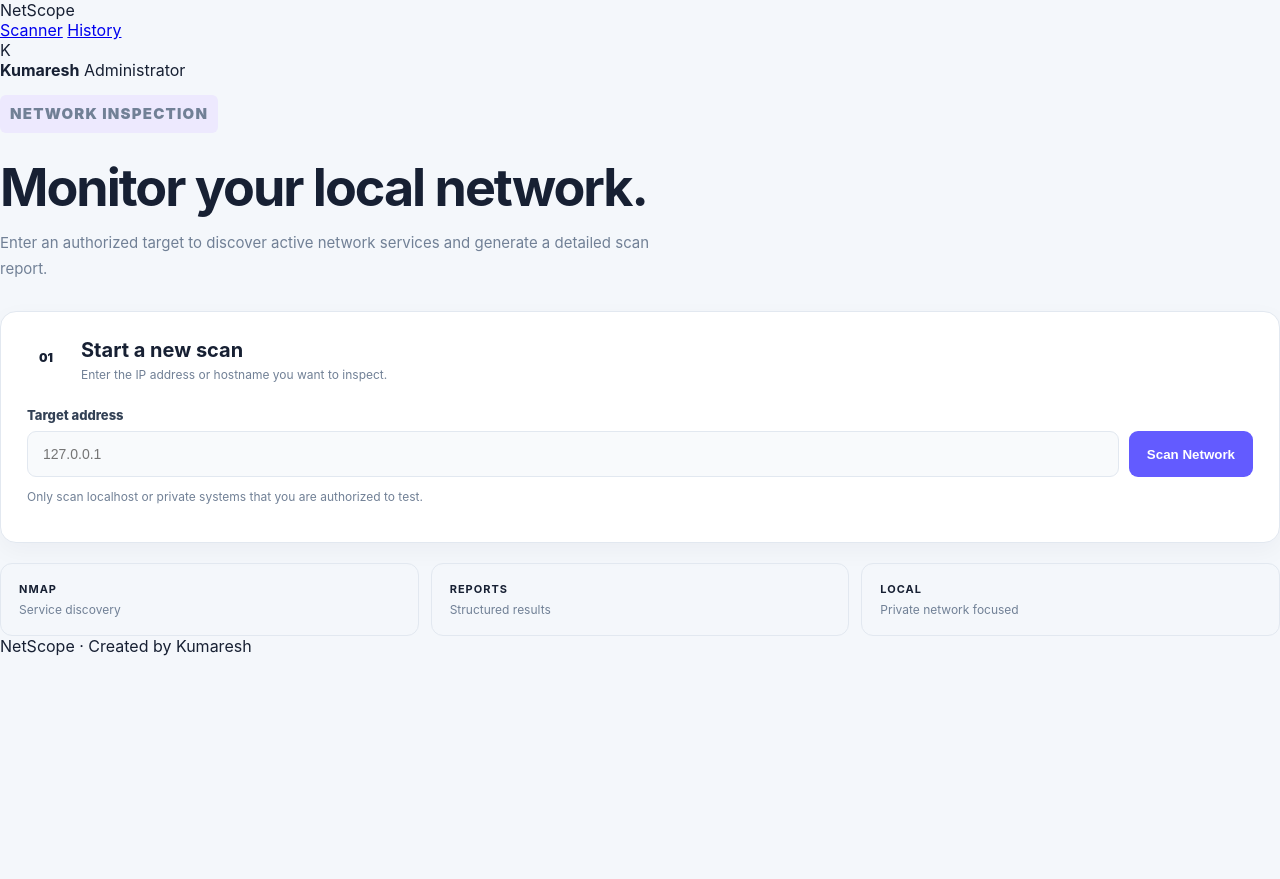
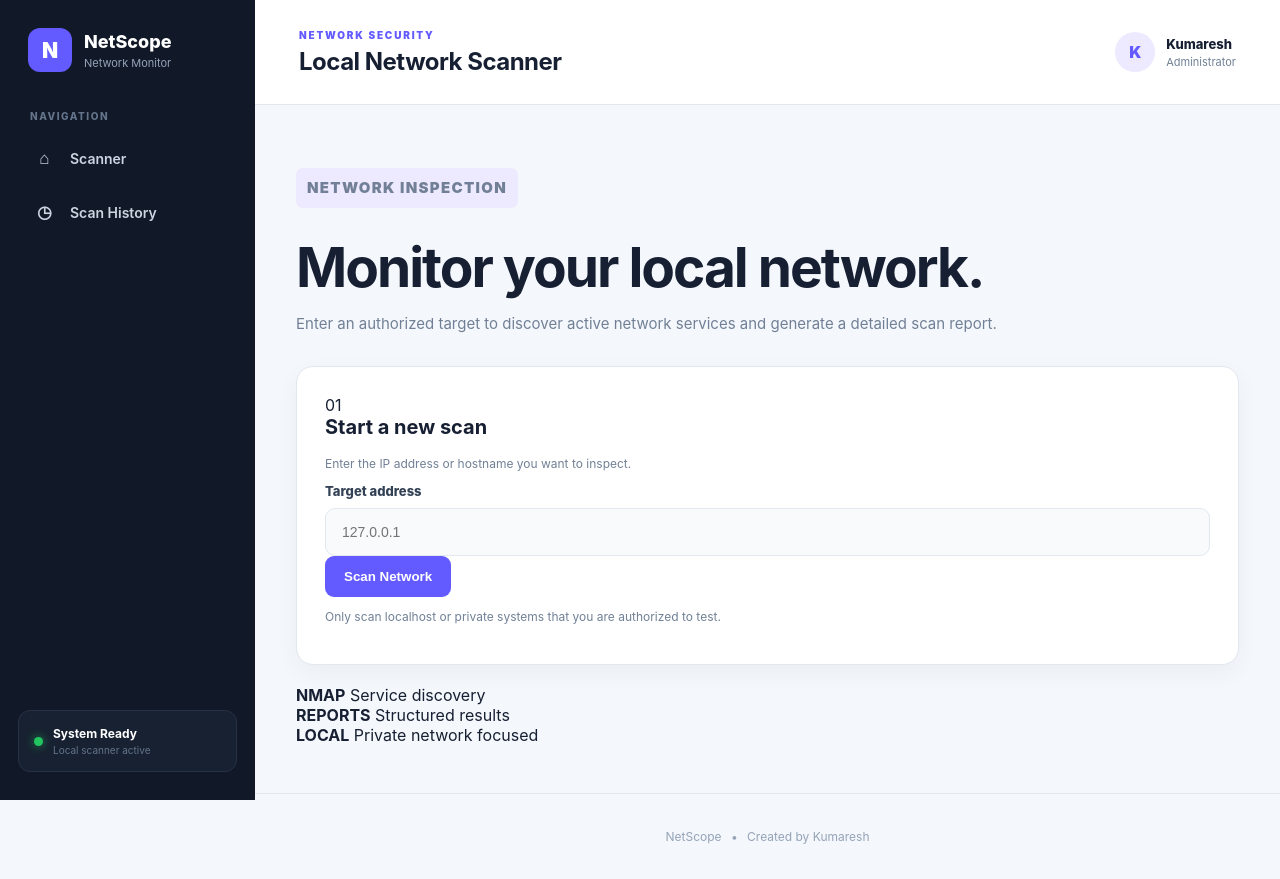
Before and after one commit to Kumaresh-cyber/netscope-reporter, a Flask app: page / in a window 1280 px wide. Before the commit the page ends 656 px from the top, so only its background shows below. Run offline with Flask 3, Linux system fonts and the light colour scheme.

Commit message:
Update Kumaresh UI

```diff
--- a/static/style.css
+++ b/static/style.css
@@ -11,7 +11,7 @@
     --muted: #718096;
     --primary: #635bff;
     --primary-dark: #5148d8;
-    --green: #16a34a;
+    --green: #22c55e;
 }
 
 html {
@@ -27,13 +27,15 @@ body {
 }
 
 
-/* ---------- SIDEBAR ---------- */
+/* =========================
+   SIDEBAR
+========================= */
 
 .sidebar {
     position: fixed;
     left: 0;
     top: 0;
-    width: 245px;
+    width: 255px;
     height: 100vh;
     background: #111827;
     color: white;
@@ -47,17 +49,17 @@ body {
     display: flex;
     align-items: center;
     gap: 12px;
-    padding: 0 10px 35px;
+    padding: 0 10px 38px;
 }
 
 .logo-icon {
-    width: 42px;
-    height: 42px;
+    width: 44px;
+    height: 44px;
     border-radius: 12px;
     display: grid;
     place-items: center;
     background: var(--primary);
-    font-size: 20px;
+    font-size: 21px;
     font-weight: 900;
 }
 
@@ -67,14 +69,14 @@ body {
 }
 
 .logo-sub {
-    margin-top: 3px;
+    margin-top: 4px;
     color: #94a3b8;
     font-size: 11px;
 }
 
 .menu-title {
     padding: 0 12px;
-    margin-bottom: 12px;
+    margin-bottom: 13px;
     color: #64748b;
     font-size: 10px;
     font-weight: 800;
@@ -127,7 +129,7 @@ body {
     width: 9px;
     height: 9px;
     border-radius: 50%;
-    background: #22c55e;
+    background: var(--green);
     box-shadow: 0 0 10px rgba(34, 197, 94, .7);
 }
 
@@ -143,18 +145,21 @@ body {
 }
 
 
-/* ---------- MAIN PAGE ---------- */
+/* =========================
+   MAIN PAGE
+========================= */
 
 .page {
     min-height: 100vh;
-    margin-left: 245px;
+    margin-left: 255px;
 }
 
 .topbar {
-    height: 100px;
-    padding: 0 42px;
+    height: 105px;
+    padding: 0 44px;
     background: var(--surface);
     border-bottom: 1px solid var(--border);
+
     display: flex;
     align-items: center;
     justify-content: space-between;
@@ -168,25 +173,33 @@ body {
 }
 
 .topbar h1 {
-    margin: 5px 0 0;
+    margin: 6px 0 0;
     font-size: 24px;
     letter-spacing: -.5px;
 }
 
+
+/* =========================
+   USER
+========================= */
+
 .user-card {
     display: flex;
     align-items: center;
-    gap: 10px;
+    gap: 11px;
 }
 
 .user-avatar {
-    width: 38px;
-    height: 38px;
+    width: 40px;
+    height: 40px;
     border-radius: 50%;
+
     display: grid;
     place-items: center;
+
     background: #ede9fe;
     color: var(--primary);
+
     font-weight: 900;
 }
 
@@ -201,21 +214,77 @@ body {
     font-size: 11px;
 }
 
+
+/* =========================
+   CONTENT
+========================= */
+
 .content {
     width: min(1100px, 92%);
-    margin: 38px auto;
+    margin: 48px auto;
 }
 
 
-/* ---------- CARDS ---------- */
+/* =========================
+   HERO
+========================= */
+
+.hero {
+    margin-bottom: 30px;
+}
+
+.eyebrow {
+    display: inline-block;
+
+    padding: 7px 11px;
+
+    border-radius: 7px;
+
+    background: #ede9fe;
+    color: var(--primary);
+
+    font-size: 10px;
+    font-weight: 900;
+
+    letter-spacing: 1.3px;
+}
+
+.hero h1 {
+    margin: 16px 0 9px;
+
+    font-size: clamp(36px, 5vw, 55px);
+
+    line-height: 1.04;
+    letter-spacing: -2px;
+}
+
+.hero p {
+    max-width: 720px;
+
+    color: var(--muted);
+
+    font-size: 15px;
+    line-height: 1.7;
+}
+
+
+/* =========================
+   CARDS
+========================= */
 
 .card {
     background: var(--surface);
+
     border: 1px solid var(--border);
-    border-radius: 16px;
-    padding: 26px;
+
+    border-radius: 17px;
+
+    padding: 28px;
+
     margin: 20px 0;
-    box-shadow: 0 8px 25px rgba(15, 23, 42, .04);
+
+    box-shadow:
+        0 8px 25px rgba(15, 23, 42, .045);
 }
 
 .card h2 {
@@ -223,118 +292,137 @@ body {
     font-size: 20px;
 }
 
-.hero {
-    margin-bottom: 28px;
-}
 
-.eyebrow {
-    display: inline-block;
-    padding: 6px 10px;
-    border-radius: 6px;
-    background: #ede9fe;
-    color: var(--primary);
-    font-size: 10px;
-    font-weight: 900;
-    letter-spacing: 1.2px;
-}
-
-.hero h1 {
-    margin: 13px 0 8px;
-    font-size: clamp(34px, 5vw, 52px);
-    line-height: 1.05;
-    letter-spacing: -2px;
-}
-
-.hero p {
-    max-width: 680px;
-    color: var(--muted);
-    font-size: 15px;
-    line-height: 1.7;
-}
-
-
-/* ---------- FORM ---------- */
+/* =========================
+   FORM
+========================= */
 
 label {
     display: block;
-    margin-bottom: 8px;
+
+    margin-bottom: 9px;
+
     color: #334155;
+
     font-size: 13px;
     font-weight: 800;
 }
 
 input {
     width: 100%;
-    padding: 14px 15px;
+
+    padding: 15px 16px;
+
     border: 1px solid var(--border);
-    border-radius: 9px;
+
+    border-radius: 10px;
+
     outline: none;
+
     background: var(--surface2);
+
     color: var(--text);
+
     font-size: 14px;
+
     transition: .2s;
 }
 
 input:focus {
     background: white;
+
     border-color: var(--primary);
-    box-shadow: 0 0 0 3px rgba(99, 91, 255, .1);
+
+    box-shadow:
+        0 0 0 3px rgba(99, 91, 255, .1);
 }
 
 button,
 .button {
     display: inline-block;
+
     border: 0;
+
     border-radius: 9px;
-    padding: 12px 18px;
+
+    padding: 13px 19px;
+
     background: var(--primary);
+
     color: white;
+
     font-weight: 800;
+
     text-decoration: none;
+
     cursor: pointer;
+
     transition: .2s;
 }
 
 button:hover,
 .button:hover {
     background: var(--primary-dark);
+
     transform: translateY(-1px);
-    box-shadow: 0 8px 18px rgba(99, 91, 255, .2);
+
+    box-shadow:
+        0 8px 18px rgba(99, 91, 255, .2);
 }
 
 
-/* ---------- STATS ---------- */
+/* =========================
+   STATS
+========================= */
 
 .stats {
     display: grid;
-    grid-template-columns: repeat(auto-fit, minmax(160px, 1fr));
+
+    grid-template-columns:
+        repeat(auto-fit, minmax(160px, 1fr));
+
     gap: 14px;
-    margin: 24px 0;
+
+    margin: 25px 0;
 }
 
 .stats div {
-    padding: 20px;
+    padding: 21px;
+
     background: var(--surface);
+
     border: 1px solid var(--border);
-    border-radius: 14px;
+
+    border-radius: 15px;
+
+    box-shadow:
+        0 6px 18px rgba(15, 23, 42, .03);
 }
 
 .stats strong {
     display: block;
+
     color: var(--primary);
-    font-size: 27px;
+
+    font-size: 28px;
 }
 
 .stats span {
     display: block;
-    margin-top: 5px;
+
+    margin-top: 6px;
+
     color: var(--muted);
+
     font-size: 12px;
+
     font-weight: 600;
 }
 
 
-/* ---------- TABLE ---------- */
+/* =========================
+   TABLE
+========================= */
 
 table {
     width: 100%;
@@ -344,20 +432,27 @@ table {
 th,
 td {
     padding: 14px 12px;
+
     border-bottom: 1px solid var(--border);
+
     text-align: left;
 }
 
 th {
     background: var(--surface2);
+
     color: #64748b;
+
     font-size: 10px;
+
     text-transform: uppercase;
+
     letter-spacing: .8px;
 }
 
 td {
     color: #334155;
+
     font-size: 13px;
 }
 
@@ -366,42 +461,62 @@ tr:hover td {
 }
 
 
-/* ---------- ALERT ---------- */
+/* =========================
+   ALERT
+========================= */
 
 .alert {
-    padding: 13px 16px;
-    margin-bottom: 20px;
+    padding: 14px 17px;
+
+    margin-bottom: 21px;
+
     border: 1px solid #fecaca;
-    border-radius: 9px;
+
+    border-radius: 10px;
+
     background: #fef2f2;
+
     color: #b91c1c;
+
     font-size: 13px;
 }
 
 .hint,
 .muted {
     color: var(--muted);
+
     font-size: 12px;
 }
 
 
-/* ---------- REPORT BUTTONS ---------- */
+/* =========================
+   REPORT BUTTONS
+========================= */
 
 .report-actions {
     display: flex;
+
     flex-wrap: wrap;
-    gap: 9px;
-    margin-top: 22px;
+
+    gap: 10px;
+
+    margin-top: 23px;
 }
 
 
-/* ---------- FOOTER ---------- */
+/* =========================
+   FOOTER
+========================= */
 
 .footer {
     padding: 35px 20px;
+
     text-align: center;
+
     border-top: 1px solid var(--border);
+
     color: #94a3b8;
+
     font-size: 12px;
 }
 
@@ -410,19 +525,23 @@ tr:hover td {
 }
 
 
-/* ---------- MOBILE ---------- */
+/* =========================
+   MOBILE
+========================= */
 
 @media (max-width: 800px) {
 
     .sidebar {
         position: relative;
+
         width: 100%;
         height: auto;
-        padding: 16px;
+
+        padding: 18px;
     }
 
     .logo-area {
-        padding-bottom: 15px;
+        padding-bottom: 18px;
     }
 
     .menu-title,
@@ -440,7 +559,9 @@ tr:hover td {
 
     .topbar {
         height: auto;
+
         padding: 22px 5%;
+
         gap: 15px;
     }
 
@@ -454,7 +575,8 @@ tr:hover td {
 
     .content {
         width: 90%;
-        margin: 28px auto;
+
+        margin: 30px auto;
     }
 
     .hero h1 {
@@ -462,7 +584,8 @@ tr:hover td {
     }
 
     .card {
-        padding: 20px;
+        padding: 21px;
+
         overflow-x: auto;
     }
 
@@ -478,91 +601,3 @@ tr:hover td {
         text-align: center;
     }
 }
-/* New scanner layout */
-
-.scan-panel {
-    margin-top: 30px;
-}
-
-.scan-heading {
-    display: flex;
-    align-items: flex-start;
-    gap: 16px;
-    margin-bottom: 25px;
-}
-
-.scan-number {
-    min-width: 38px;
-    height: 38px;
-    display: grid;
-    place-items: center;
-    border: 1px solid var(--accent);
-    border-radius: 8px;
-    color: var(--accent);
-    font-size: 12px;
-    font-weight: 900;
-}
-
-.scan-heading h2 {
-    margin: 0 0 5px;
-}
-
-.scan-heading p {
-    margin: 0;
-}
-
-.scan-input {
-    display: flex;
-    gap: 10px;
-}
-
-.scan-input input {
-    flex: 1;
-}
-
-.scan-input button {
-    margin-top: 0;
-    white-space: nowrap;
-}
-
-.info-grid {
-    display: grid;
-    grid-template-columns: repeat(3, 1fr);
-    gap: 12px;
-    margin-top: 18px;
-}
-
-.info-box {
-    padding: 18px;
-    background: var(--panel);
-    border: 1px solid var(--border);
-    border-radius: 12px;
-}
-
-.info-box strong {
-    display: block;
-    color: var(--accent);
-    font-size: 11px;
-    letter-spacing: 1px;
-}
-
-.info-box span {
-    display: block;
-    margin-top: 6px;
-    color: var(--muted);
-    font-size: 12px;
-}
-
-@media (max-width: 650px) {
-    .scan-input {
-        flex-direction: column;
-    }
-
-    .scan-input button {
-        width: 100%;
-    }
-
-    .info-grid {
-        grid-template-columns: 1fr;
-    }
-}
--- a/templates/base.html
+++ b/templates/base.html
@@ -3,6 +3,7 @@
 <head>
   <meta charset="utf-8">
   <meta name="viewport" content="width=device-width, initial-scale=1">
+
   <title>NetScope</title>
 
   <link
@@ -13,41 +14,103 @@
 
 <body>
 
-  <header>
-    <div class="brand">NetScope</div>
+  <!-- SIDEBAR -->
+  <aside class="sidebar">
 
-    <nav>
-      <a href="{{ url_for('index') }}">Scanner</a>
-      <a href="{{ url_for('history') }}">History</a>
+    <div class="logo-area">
+      <div class="logo-icon">N</div>
+
+      <div>
+        <div class="logo-name">NetScope</div>
+        <div class="logo-sub">Network Monitor</div>
+      </div>
+    </div>
+
+    <div class="menu-title">NAVIGATION</div>
+
+    <nav class="side-nav">
+
+      <a class="nav-item" href="{{ url_for('index') }}">
+        <span class="nav-icon">⌂</span>
+        <span>Scanner</span>
+      </a>
+
+      <a class="nav-item" href="{{ url_for('history') }}">
+        <span class="nav-icon">◷</span>
+        <span>Scan History</span>
+      </a>
+
     </nav>
 
-    <div class="user-info">
-      <div class="avatar">K</div>
+    <div class="sidebar-bottom">
+
+      <div class="status-dot"></div>
+
       <div>
-        <strong>Kumaresh</strong>
-        <span>Administrator</span>
+        <div class="status-text">System Ready</div>
+        <div class="status-small">Local scanner active</div>
       </div>
+
     </div>
+
+  </aside>
+
+
+  <!-- MAIN PAGE -->
+  <div class="page">
+
+    <!-- TOP BAR -->
+    <header class="topbar">
+
+      <div>
+        <div class="page-label">NETWORK SECURITY</div>
+        <h1>Local Network Scanner</h1>
+      </div>
+
+      <div class="user-card">
+
+        <div class="user-avatar">K</div>
+
+        <div>
+          <div class="user-name">Kumaresh</div>
+          <div class="user-role">Administrator</div>
+        </div>
+
+      </div>
+
     </header>
 
-  <main>
+
+    <!-- CONTENT -->
+    <main class="content">
 
       {% with messages = get_flashed_messages() %}
+
         {% for message in messages %}
+
           <div class="alert">
             {{ message }}
           </div>
+
         {% endfor %}
+
       {% endwith %}
+
 
       {% block content %}
       {% endblock %}
 
     </main>
 
-  <footer>
-    NetScope · Created by Kumaresh
+
+    <!-- FOOTER -->
+    <footer class="footer">
+      <span>NetScope</span>
+      <span>•</span>
+      <span>Created by Kumaresh</span>
     </footer>
+
+  </div>
 
 </body>
 </html>
```
Lines whose indentation alone changed are shown as unchanged.
